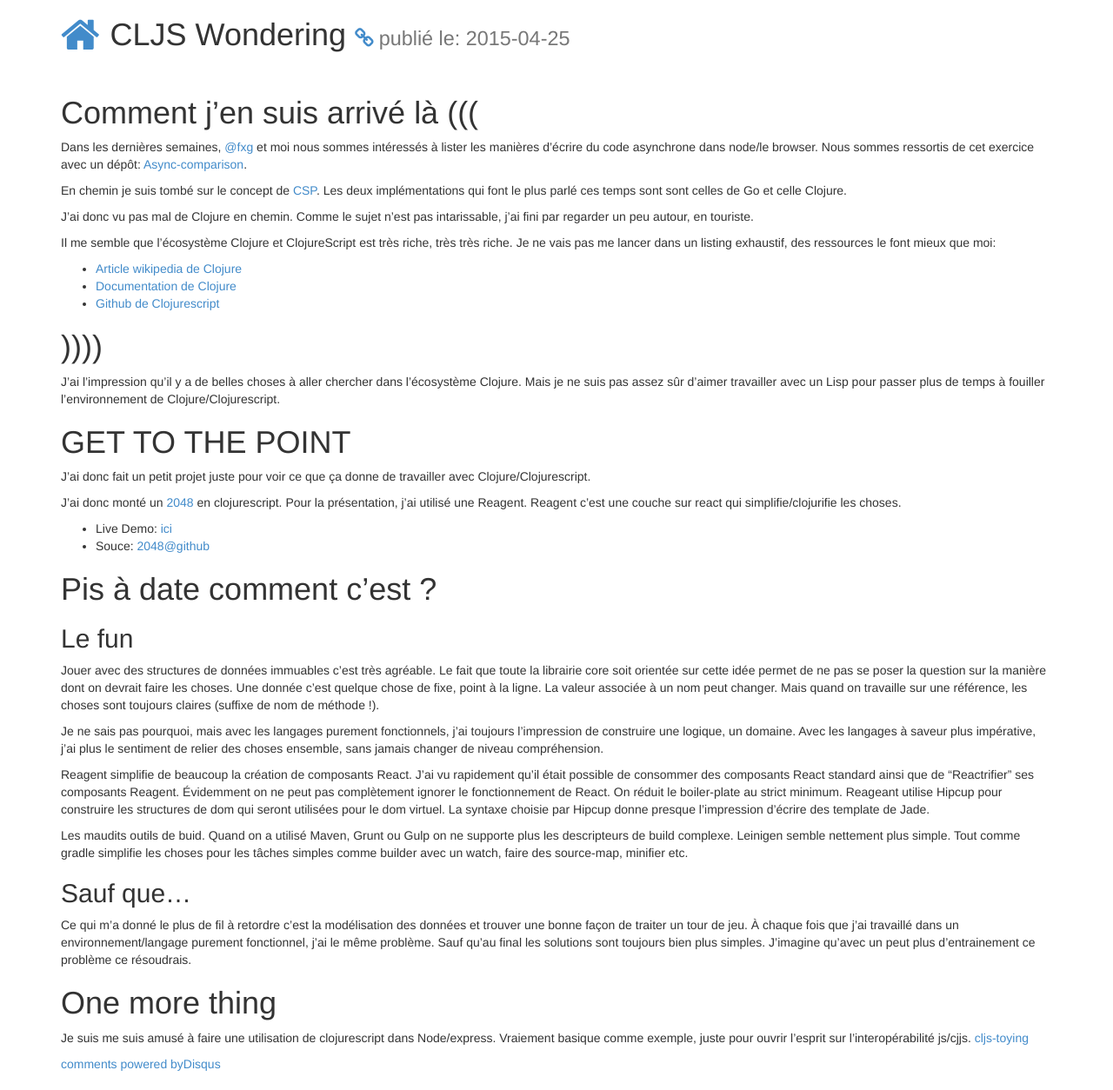
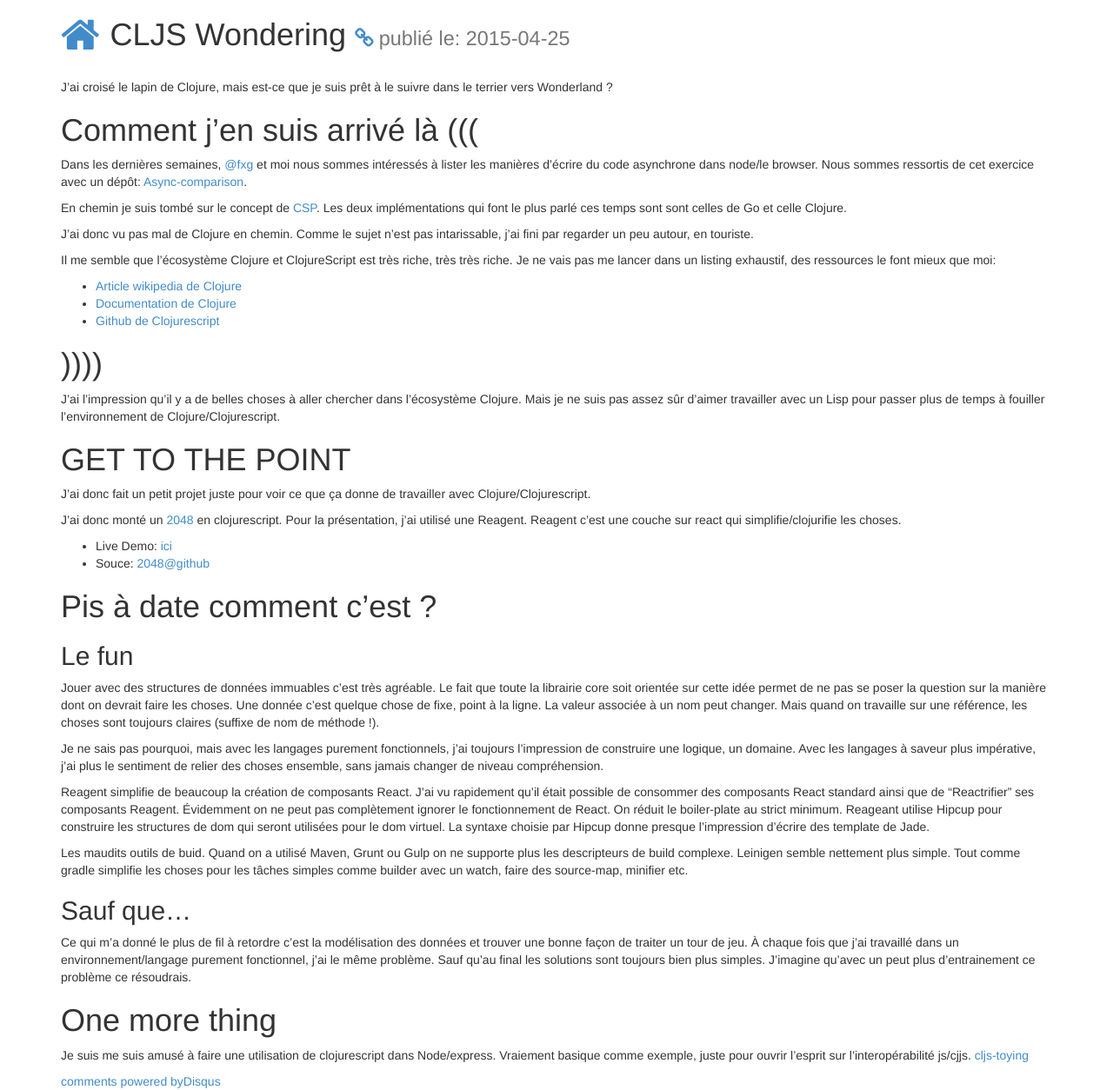
Before and after one commit to benzen/benzen.github.io, a Jekyll site: the page built from _posts/2015-04-25-CLJS-wondering.md, in a window 1280 px wide. Shown: the whole page at 87% size. Built offline with Jekyll 4.4.1, drawn with Linux system fonts in a browser that asks for light colours; Markdown is read by kramdown in place of the engine named in the settings; comment, search, counter and statistics services are not loaded.

Commit message:
add intro to cljs-wondering

```diff
--- a/_posts/2015-04-25-CLJS-wondering.md
+++ b/_posts/2015-04-25-CLJS-wondering.md
@@ -2,6 +2,9 @@
 layout: post
 title: CLJS Wondering
 ---
+
+J'ai croisé le lapin de Clojure, mais est-ce que je suis prêt à le suivre
+dans le terrier vers Wonderland ?
 
 # Comment j'en suis arrivé là (((
 
```
